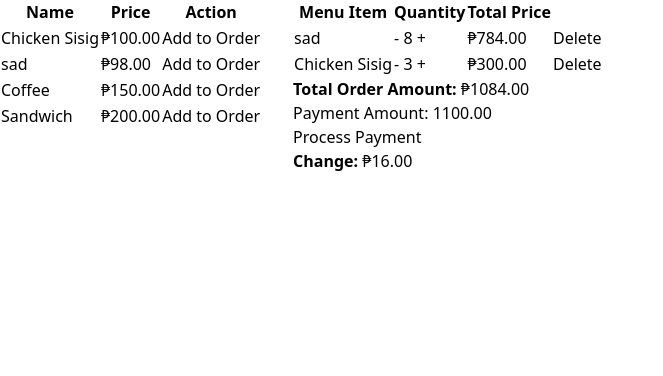
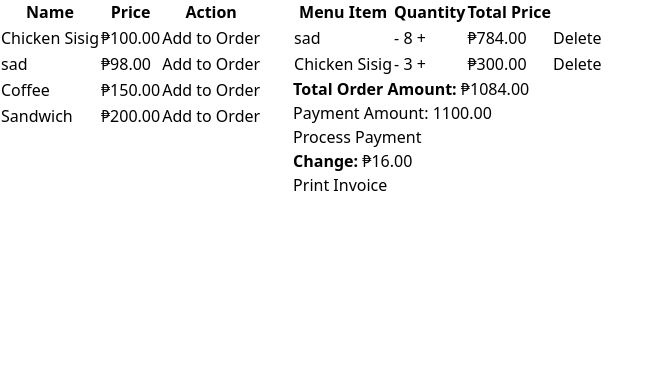
Before and after one commit to mugikarl/sales-subsystem, a Django app: page /neworder/12/ in a window 1280 px wide. Shown: the part 97-473 px from the top of the page, without its empty margins (0-663 px from the left). Run offline with Django 5.2, Linux system fonts and the light colour scheme; data comes from the database, SQL or seed files in the repository; both versions use the stored data as it was after the commit; some libraries are stand-ins or nearby versions.

Commit message:
added print invoice button only

```diff
--- a/sales_list/templates/neworder.html
+++ b/sales_list/templates/neworder.html
@@ -77,6 +77,9 @@
             <button type="submit" class="btn btn-primary">Process Payment</button>
             <p><strong>Change:</strong> {{ order_summary.change }}</p>
         </form>
+        {% if order_summary.payment_amount > order_summary.order_total %}
+        <button type="submit class=btn btn-primary">Print Invoice</button>
+        {% endif %}
     </div>
 
 </div>
```
Also changed, not shown: db.sqlite3.
